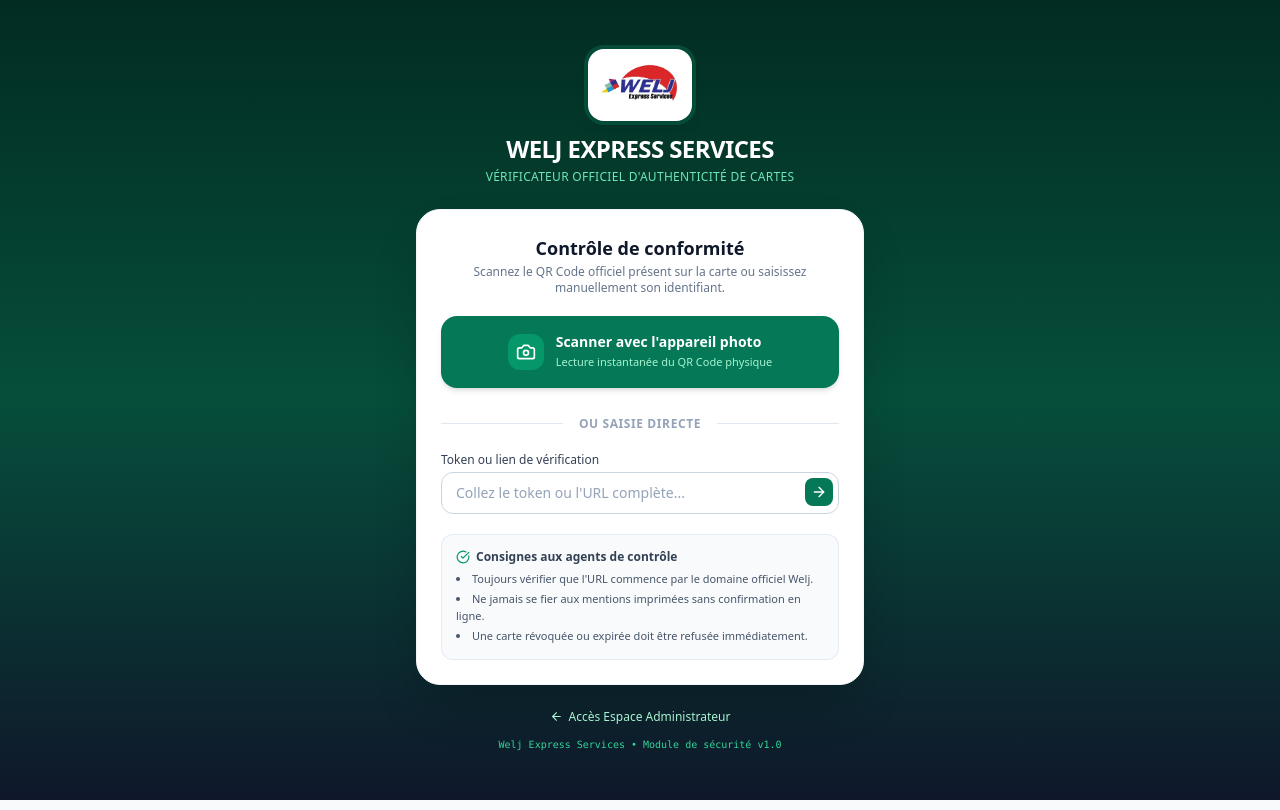
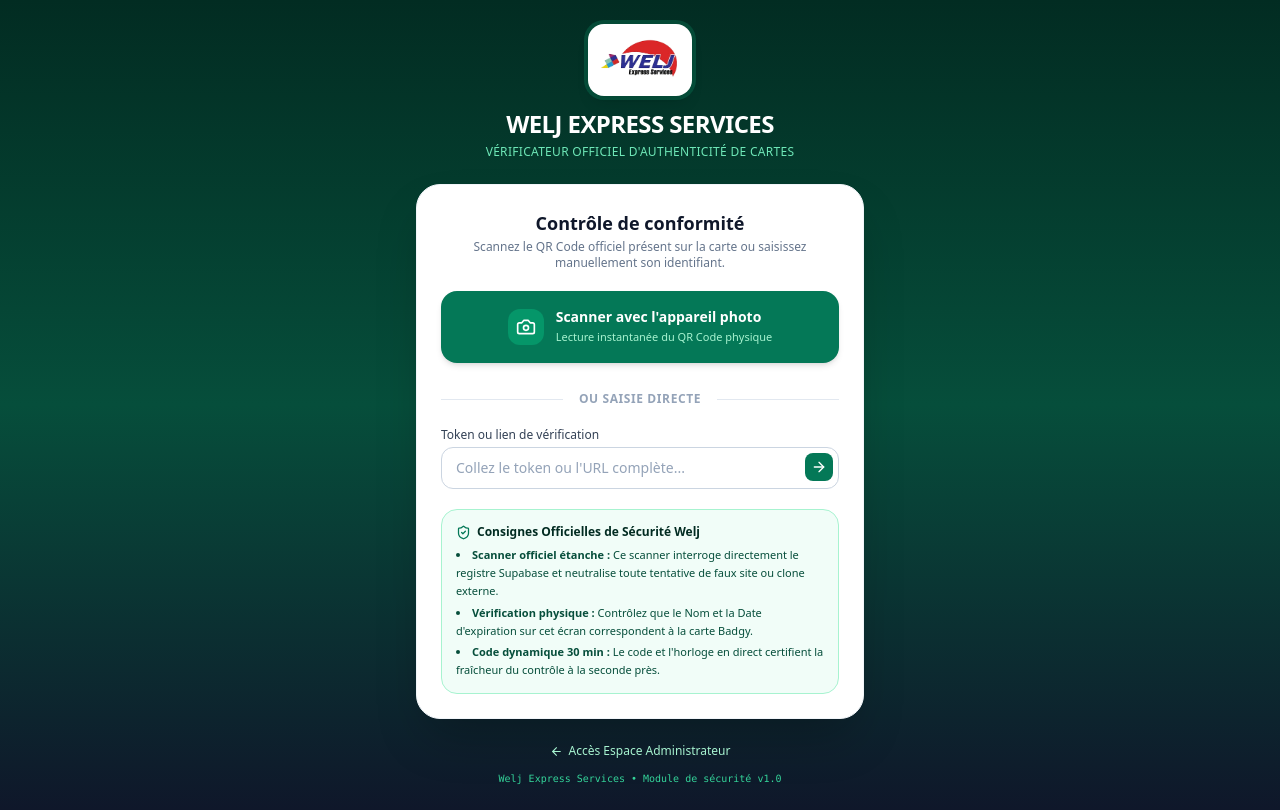
Before and after one commit to TechnoziHaiti/welj_card_security, a Next.js app: page /verify in a window 1280 px wide. Built offline with nearby package versions, Linux system fonts and the light colour scheme.

Commit message:
feat: reinforce official verification instructions on scanner page

```diff
--- a/src/app/verify/page.tsx
+++ b/src/app/verify/page.tsx
@@ -206,16 +206,22 @@ export default function PublicVerifyPage() {
             )}
           </form>
 
-          {/* Règles de sécurité */}
-          <div className="mt-5 p-3.5 bg-slate-50 border border-slate-200/80 rounded-xl">
-            <h3 className="text-xs font-bold text-slate-700 flex items-center gap-1.5 mb-1.5">
-              <CheckCircle size={14} className="text-emerald-600" />
-              Consignes aux agents de contrôle
+          {/* Consignes de sécurité officielles */}
+          <div className="mt-5 p-3.5 bg-emerald-50/70 border border-emerald-200 rounded-2xl">
+            <h3 className="text-xs font-bold text-emerald-950 flex items-center gap-1.5 mb-1.5">
+              <ShieldCheck size={15} className="text-emerald-700 shrink-0" />
+              Consignes Officielles de Sécurité Welj
             </h3>
-            <ul className="text-[11px] text-slate-600 space-y-1 list-disc list-inside">
-              <li>Toujours vérifier que l&apos;URL commence par le domaine officiel Welj.</li>
-              <li>Ne jamais se fier aux mentions imprimées sans confirmation en ligne.</li>
-              <li>Une carte révoquée ou expirée doit être refusée immédiatement.</li>
+            <ul className="text-[11px] text-emerald-900 space-y-1 list-disc list-inside leading-relaxed">
+              <li>
+                <strong>Scanner officiel étanche :</strong> Ce scanner interroge directement le registre Supabase et neutralise toute tentative de faux site ou clone externe.
+              </li>
+              <li>
+                <strong>Vérification physique :</strong> Contrôlez que le Nom et la Date d&apos;expiration sur cet écran correspondent à la carte Badgy.
+              </li>
+              <li>
+                <strong>Code dynamique 30 min :</strong> Le code et l&apos;horloge en direct certifient la fraîcheur du contrôle à la seconde près.
+              </li>
             </ul>
           </div>
         </div>
```
